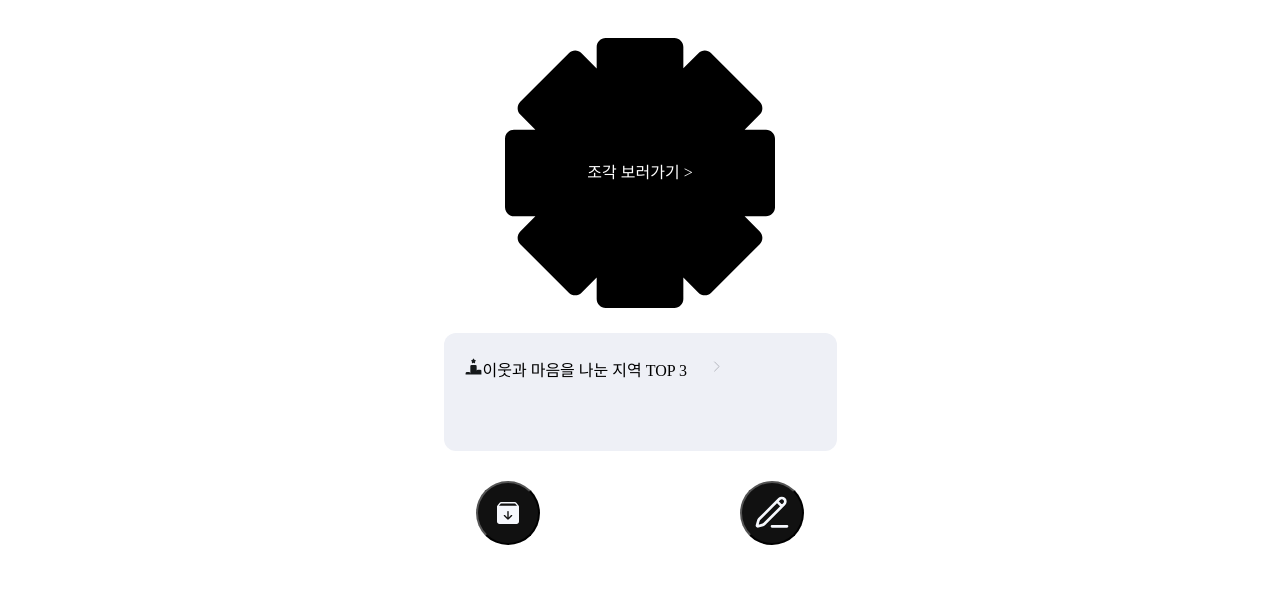
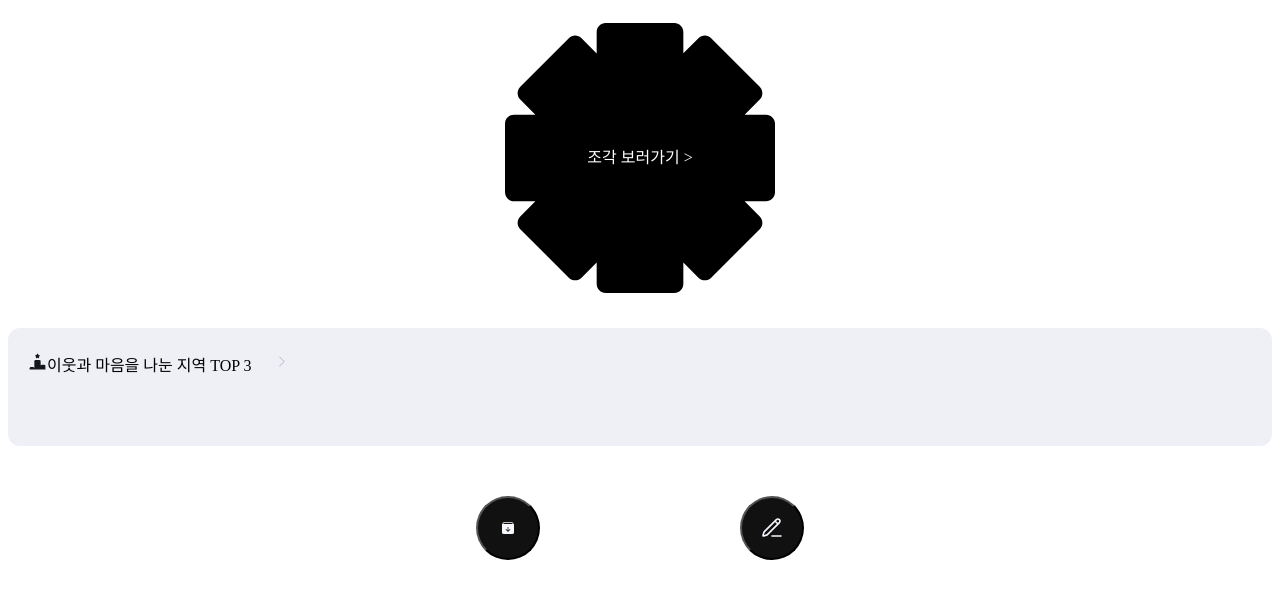
Before and after one commit to DND-Hackathon-TeamCake/POP-FE, a Next.js app: page /realMain/RealMain in a window 1280 px wide. Shown: the top 598 px of the page. Built offline with nearby package versions, Linux system fonts and the light colour scheme; no server answers.

Commit message:
design: 메인 디자인 중앙정렬

```diff
--- a/src/components/Button/MainBtn.module.scss
+++ b/src/components/Button/MainBtn.module.scss
@@ -1,6 +1,5 @@
 .container {
   display: flex;
-  width: 353px;
   height: 70px;
   padding: 24px 20px;
   flex-direction: row;
@@ -9,6 +8,7 @@
   flex-shrink: 0;
   border-radius: 12px;
   background: var(--gray-02, #eef0f6);
+  margin-top: 20px;
 }
 
 .content {
--- a/src/pages/realMain/RealMain.module.scss
+++ b/src/pages/realMain/RealMain.module.scss
@@ -1,22 +1,21 @@
 .iconContainer {
   display: flex;
-  padding: 15px;
   flex-direction: column;
   justify-content: center;
   align-items: center;
   flex-shrink: 0;
 }
+
 .depthFont {
   color: #fff;
   text-align: center;
-
-  /* T/Title1 */
   font-family: Pretendard;
   font-size: 32px;
   font-style: normal;
   font-weight: 700;
   line-height: 140%; /* 44.8px */
 }
+
 .subFont {
   color: #fff;
   text-align: center;
@@ -32,19 +31,20 @@
   display: flex;
   flex-direction: column;
   gap: 7px;
-  margin: 10px;
+  // margin: 10px;
 }
 .bottomTab {
   display: flex;
   flex-direction: row;
+  justify-content: center;
   gap: 200px;
-  margin-top: 20px;
+  margin-top: 50px;
 }
 .bottomBtn {
   display: flex;
   width: 64px;
   height: 64px;
-  padding: 8px;
+  // padding: 8px;
   justify-content: center;
   align-items: center;
   border-radius: 999px;
--- a/src/pages/realMain/RealMain.tsx
+++ b/src/pages/realMain/RealMain.tsx
@@ -5,41 +5,52 @@ import React from "react";
 import styles from "./RealMain.module.scss";
 import MainBtn from "@/components/Button/MainBtn";
 import { useRouter } from "next/navigation";
+
 const RealMain = () => {
   const { depthName } = useLocation();
   const router = useRouter();
+
   const linkPage = (pagename: string) => {
     router.push(pagename);
   };
+
   return (
-    <div>
     <div className={styles.container}>
+      <div className={styles.mainContent}>
+        {/* 메인 아이콘 영역 */}
         <div className={styles.iconContainer}>
-          <div onClick={() => linkPage("/letter")}>
-            <Icon name="motif" width={300} height={300}>
-              <div>
+          <div className={styles.iconWrapper} onClick={() => linkPage("/letter")}>
+            <Icon name="motif" width="100%" height="100%">
+              <div className={styles.textOverlay}>
                 <div className={styles.depthFont}>{depthName}</div>
-                <div className={styles.subFont}>{`조각 보러가기 >`}</div>
+                <div className={styles.subFont}>조각 보러가기 &gt;</div>
               </div>
             </Icon>
           </div>
+        </div>
+
+        {/* 버튼 영역 */}
         <div className={styles.btnContainer}>
-            {/* <MainBtn iconName='vector' content='내 위치 설정하기' /> */}
           <MainBtn
             iconName="solar"
             content="이웃과 마음을 나눈 지역 TOP 3"
             click={() => linkPage("/ranking")}
           />
         </div>
+      </div>
+
+      {/* 하단 탭 */}
       <div className={styles.bottomTab}>
-            <button className={styles.bottomBtn} onClick={() => linkPage("/collect")}>
-              <Icon name="box" width={48} height={48} />
+        <button
+          className={styles.bottomBtn}
+          onClick={() => linkPage("/collect")}
+          aria-label="수집함"
+        >
+          <Icon name="box" width={24} height={24} />
         </button>
-            <button className={styles.bottomBtn} onClick={() => linkPage("/write")}>
-              <Icon name="pencil" width={40} height={40} />
+        <button className={styles.bottomBtn} onClick={() => linkPage("/write")} aria-label="글쓰기">
+          <Icon name="pencil" width={24} height={24} />
         </button>
-          </div>
-        </div>
       </div>
     </div>
   );
```
Also changed, not shown: src/app/main/layout.tsx (+6 -4 lines). Lines whose indentation alone changed are shown as unchanged.
